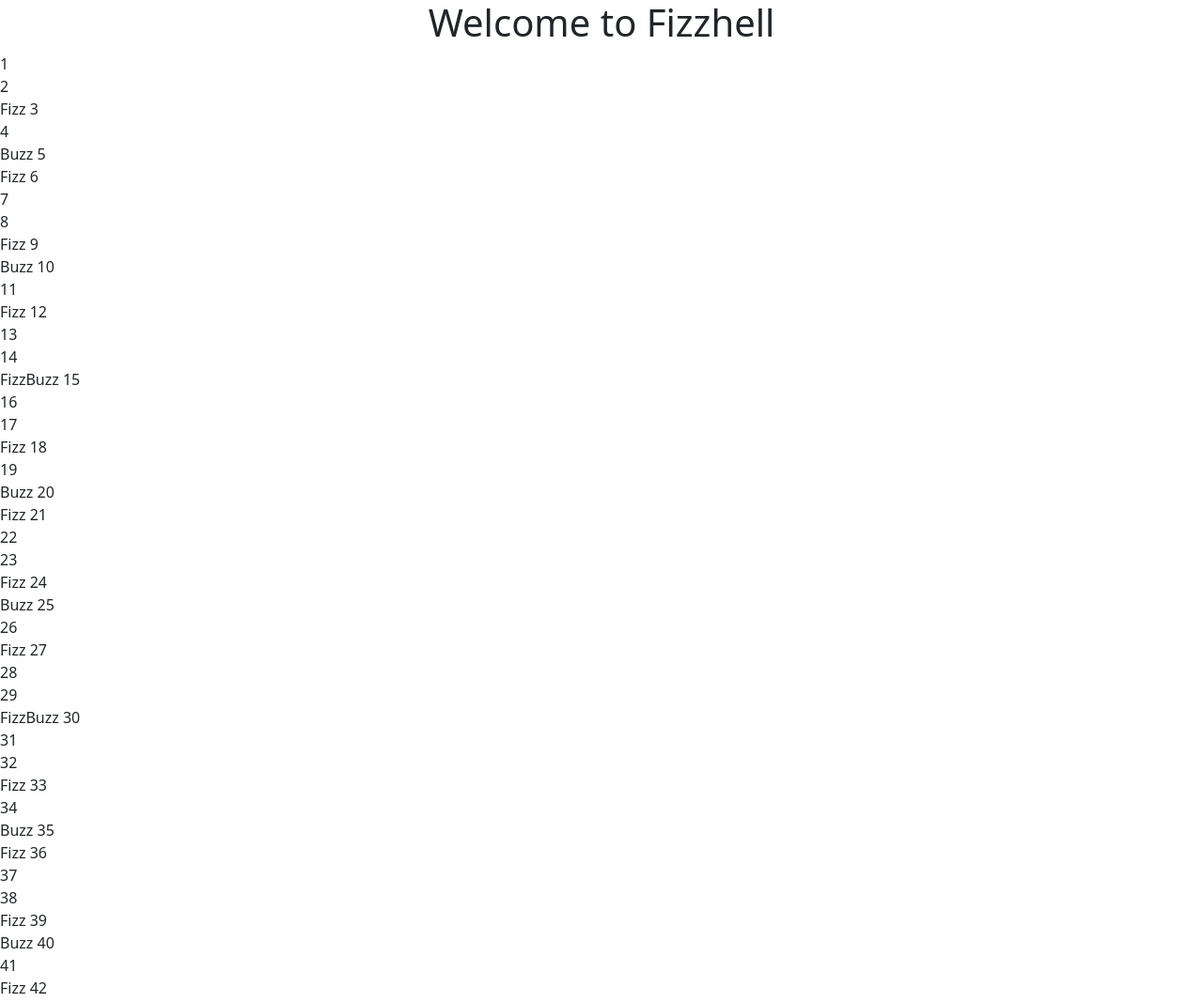
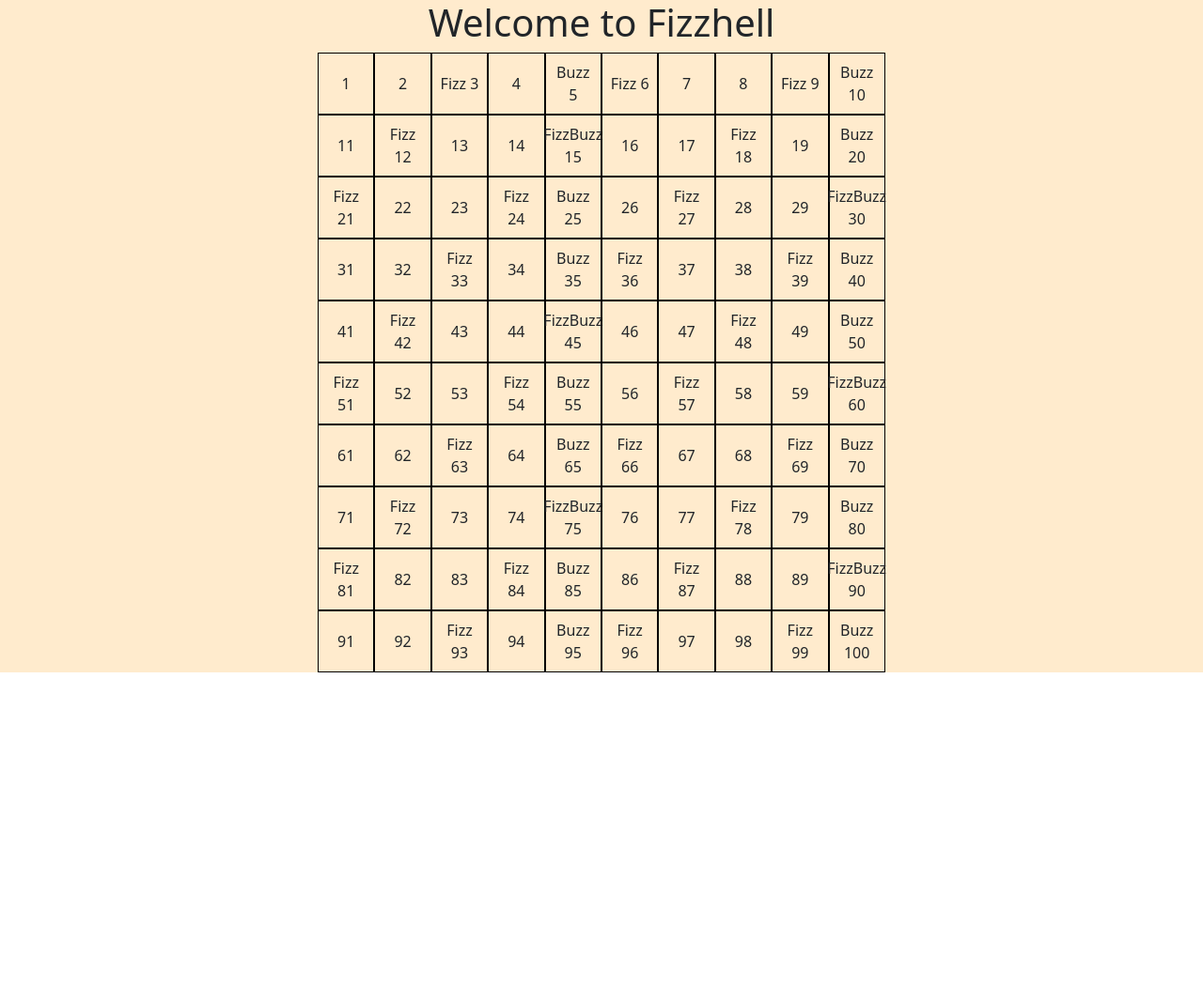
Before and after one commit to sollendy/js-fizzbuzz, a plain HTML site: page index.html in a window 1280 px wide. Shown: the top 1067 px of the page at 94% size. After the commit the page ends 800 px from the top, so only its background shows below. Drawn offline with nearby package versions, Linux system fonts and the light colour scheme.

Commit message:
aggiunto stile

```diff
--- a/css/style.css
+++ b/css/style.css
@@ -0,0 +1,14 @@
+.general-cont {
+    background-color: blanchedalmond;
+}
+
+#buzzList div {
+    width: calc(100% / 10);
+    border: solid 1px black;
+    padding: 8px;
+    display: flex;
+    flex-flow: row wrap;
+    justify-content: center;
+    align-items: center;
+    text-align: center;
+}
--- a/index.html
+++ b/index.html
@@ -9,9 +9,11 @@
     <link rel="stylesheet" href="css/style.css">
 </head>
 <body>
-    <h1 class="text-center">Welcome to Fizzhell</h1>
-    <div class="buzz-cont" id="buzzList">
+    <div class="container-fluid general-cont">
+        <h1 class="text-center">Welcome to Fizzhell</h1>
+        <div class="buzz-cont container-fluid w-50 m-auto d-flex flex-wrap" id="buzzList">
 
+        </div>
     </div>
 
     <script src="https://cdn.jsdelivr.net/npm/bootstrap@5.3.0-alpha1/dist/js/bootstrap.bundle.min.js" integrity="sha384-w76AqPfDkMBDXo30jS1Sgez6pr3x5MlQ1ZAGC+nuZB+EYdgRZgiwxhTBTkF7CXvN" crossorigin="anonymous"></script>
```
